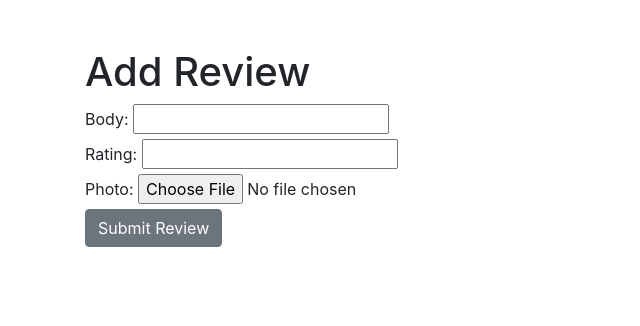
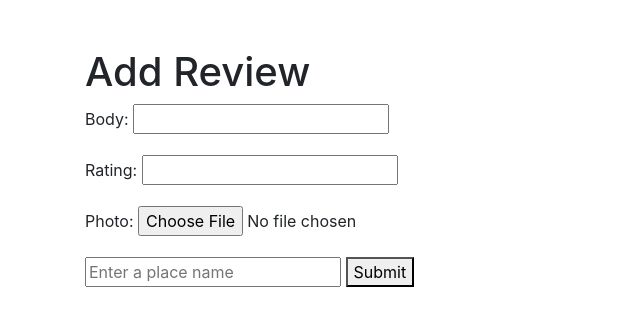
Before and after one commit to paulfersi/fork_finder, a Django app: page /add_review/ in a window 1280 px wide. Shown: the part 56-382 px from the top of the page, without its empty margins (0-640 px from the left). Run offline with Django 5.2, Linux system fonts and the light colour scheme; some libraries are stand-ins or nearby versions.

Commit message:
working on mapbox integration

```diff
--- a/templates/add_review.html
+++ b/templates/add_review.html
@@ -1,25 +1,27 @@
 {% extends "base.html" %}
 
 {% block content %}
+
+    <link href='https://api.mapbox.com/mapbox-gl-js/v2.0.1/mapbox-gl.css' rel='stylesheet' />
+    <link rel="stylesheet" href="https://api.mapbox.com/mapbox-gl-js/plugins/mapbox-gl-geocoder/v4.7.0/mapbox-gl-geocoder.css" type="text/css" />
+    <style>
+        #map {
+            display: none;
+        }
+    </style>
+
     <h1>Add Review</h1>
     <form method="post" enctype="multipart/form-data">
         {% csrf_token %}
-        {{ form.non_field_errors }}
-        <div>
-            {{ form.place_search.label_tag }} {{ form.place_search }}
-        </div>
-        <div style="display:none;">
-            {{ form.place_id }}
-        </div>
-        <div>
-            {{ form.body.label_tag }} {{ form.body }}
-        </div>
-        <div>
-            {{ form.rating.label_tag }} {{ form.rating }}
-        </div>
-        <div>
-            {{ form.photo.label_tag }} {{ form.photo }}
-        </div>
-        <button class="btn btn-secondary" type="submit">Submit Review</button>
+        {{ form.as_p }}
+        <input type="text" id="place-input" placeholder="Enter a place name" />
+        <input type="hidden" id="place-id" name="place_id" />
+        <input type="hidden" id="place-name" name="name" />
+        <input type="hidden" id="place-location" name="location" />
+        <button type="submit">Submit</button>
     </form>
+
+    <script src='https://api.mapbox.com/mapbox-gl-js/v2.0.1/mapbox-gl.js'></script>
+    <script src="https://api.mapbox.com/mapbox-gl-js/plugins/mapbox-gl-geocoder/v4.7.0/mapbox-gl-geocoder.min.js"></script>
+    <script {% include 'mapbox-autofill.js' %}></script>
 {% endblock %}
--- /dev/null
+++ b/templates/mapbox-autofill.js
@@ -0,0 +1,20 @@
+function initializeMapboxAutocomplete(accessToken) {
+    mapboxgl.accessToken = accessToken;
+    var geocoder = new MapboxGeocoder({
+        accessToken: mapboxgl.accessToken,
+        types: 'poi',
+        placeholder: 'Search for places'
+    });
+
+    geocoder.addTo('#place-input');
+
+    geocoder.on('result', function(e) {
+        document.getElementById('place-id').value = e.result.id;
+        document.getElementById('place-name').value = e.result.text;
+        document.getElementById('place-location').value = e.result.place_name;
+    });
+}
+
+document.addEventListener("DOMContentLoaded", function() {
+    initializeMapboxAutocomplete(mapboxAccessToken);
+});
```
